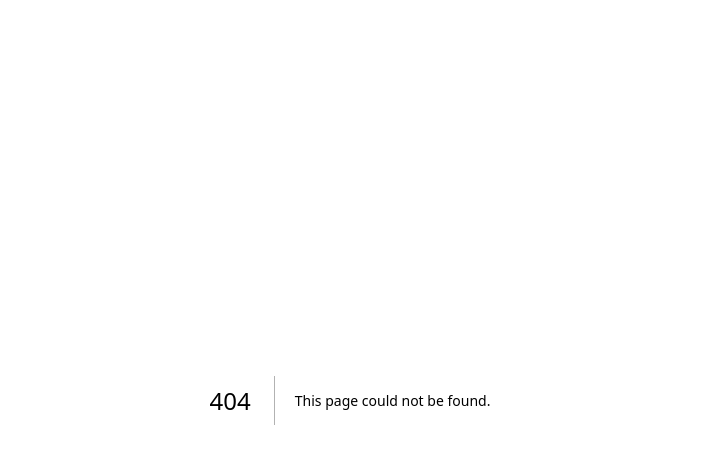
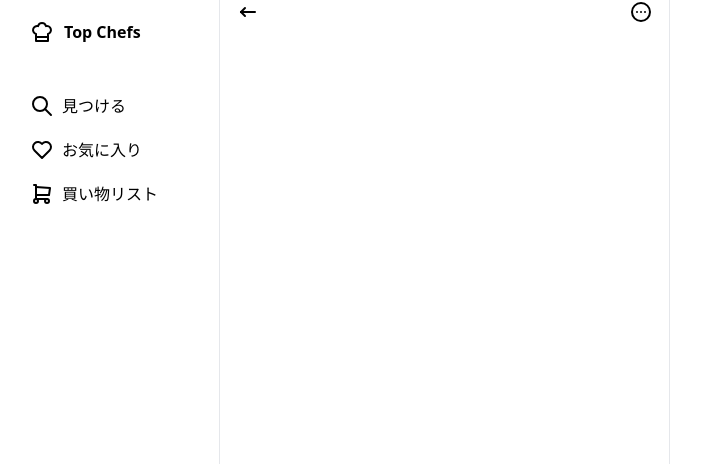
Before and after one commit to qin-team-recipe/14-frontend, a Next.js app: page /chefmypage in a window 1280 px wide. Before the commit this address had no page. Shown: the top 464 px of the page, without its empty margins (290-991 px from the left). Built offline with nearby package versions, Linux system fonts and the light colour scheme.

Commit message:
ファイルの作成

```diff
--- /dev/null
+++ b/src/app/(top)/chefmypage/page.jsx
@@ -0,0 +1,13 @@
+import { IconDotsCircleHorizontal } from "@tabler/icons-react";
+import { IconArrowNarrowLeft } from "@tabler/icons-react";
+
+export default function Profile() {
+  return (
+    <div className="px-4">
+      <div className="flex justify-between">
+        <IconArrowNarrowLeft />
+        <IconDotsCircleHorizontal />
+      </div>
+    </div>
+  );
+}
```
